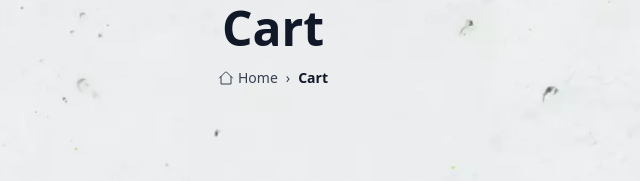
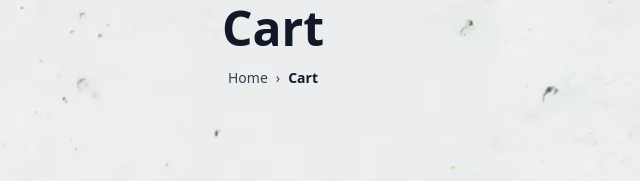
Before and after one commit to riyanseevaghasiya1/e-commarce-grocery, a website: page cart.html in a window 1280 px wide. Shown: the part 230-411 px from the top of the page, 367-1007 px from the left. Drawn offline with nearby package versions, Linux system fonts and the light colour scheme.

Commit message:
riyansee18-12

```diff
--- a/cart.html
+++ b/cart.html
@@ -55,11 +55,6 @@
 
             <div class="flex items-center justify-center text-gray-700 text-sm space-x-2">
                 <a href="./home.html" class="flex items-center hover:text-teal-600">
-                    <svg xmlns="http://www.w3.org/2000/svg" fill="none" viewBox="0 0 24 24" stroke-width="1.5"
-                        stroke="currentColor" class="w-4 h-4 mr-1">
-                        <path stroke-linecap="round" stroke-linejoin="round"
-                            d="M2.25 12l8.954-8.955c.44-.439 1.152-.439 1.591 0L21.75 12M4.5 9.75V21h15V9.75" />
-                    </svg>
                     Home
                 </a>
                 <span>›</span>
```
Also changed, not shown: checkout.html (+0 -5 lines), wishlist.html (+0 -5 lines), yourorder.html (+0 -5 lines).
